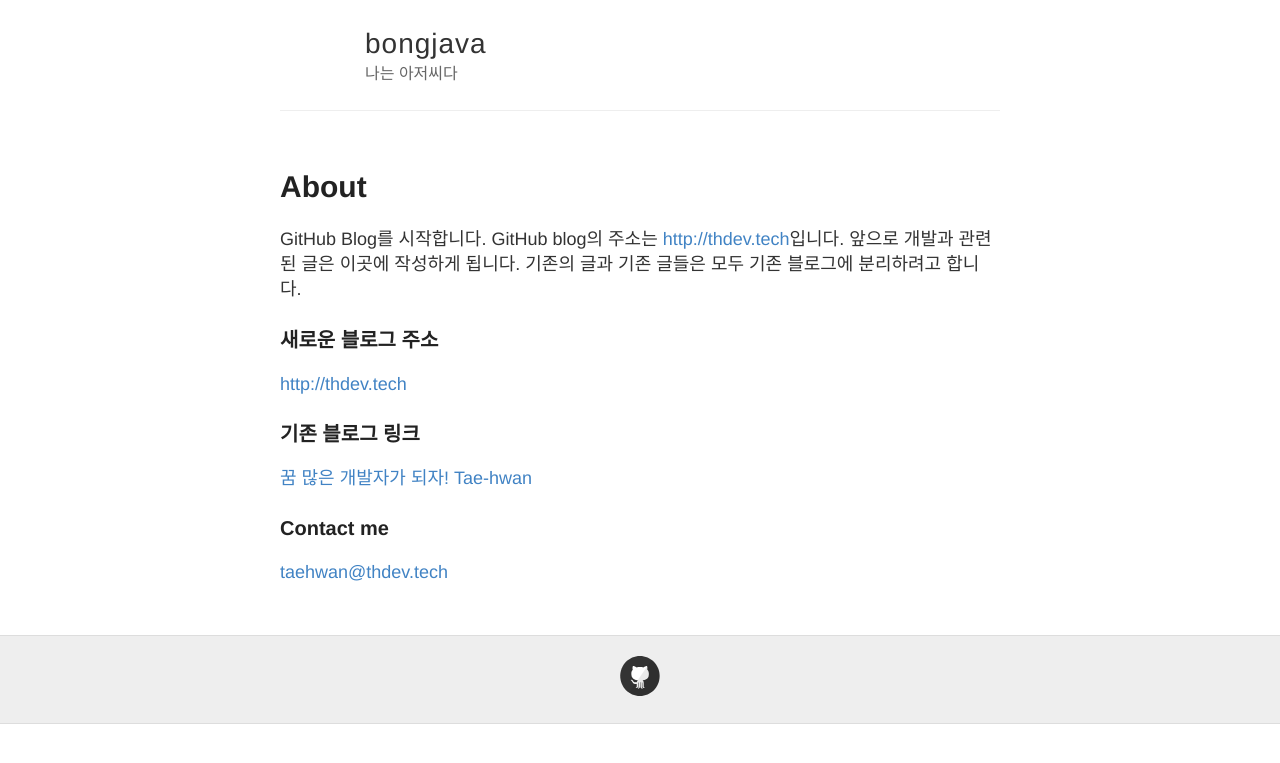
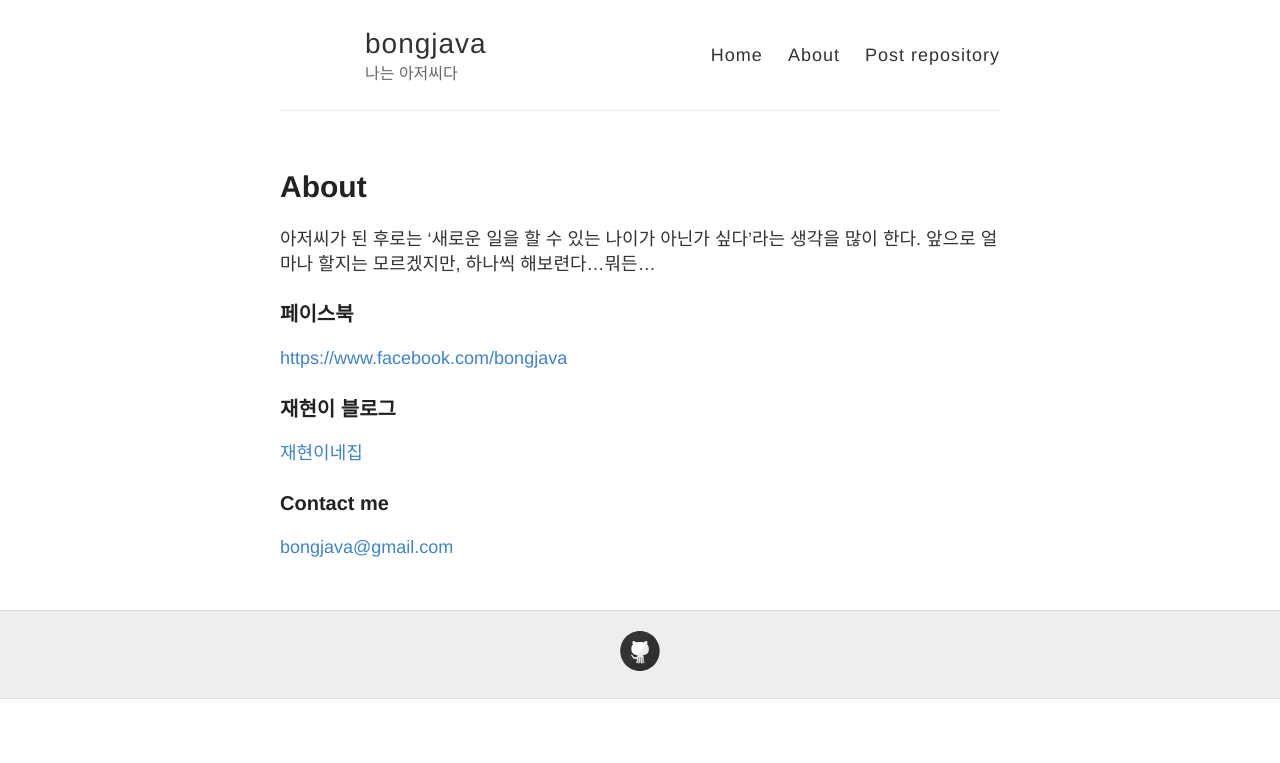
Before and after one commit to bongjava/bongjava.io, a Jekyll site: the page built from about.md, in a window 1280 px wide. Shown: the top 763 px of the page. Built offline with Jekyll 4.4.1, drawn with Linux system fonts in a browser that asks for light colours.

Commit message:
링크추가

```diff
--- a/_layouts/default.html
+++ b/_layouts/default.html
@@ -27,11 +27,11 @@
           </div>
 
           <nav>
-<!--
+
             <a href="{{ site.baseurl }}/">Home</a>
             <a href="{{ site.baseurl }}/about">About</a>
-            <a href="https://github.com/taehwandev/taehwandev.github.io/tree/master/_posts">Post repository</a>
--->
+            <a href="https://github.com/bongjava/bongjava.github.io/tree/master/_posts">Post repository</a>
+
           </nav>
         </header>
       </div>
--- a/about.md
+++ b/about.md
@@ -4,17 +4,15 @@ title: About
 permalink: /about/
 ---
 
-GitHub Blog를 시작합니다. GitHub blog의 주소는 [http://thdev.tech](http://thdev.tech)입니다.
-앞으로 개발과 관련된 글은 이곳에 작성하게 됩니다.
-기존의 글과 기존 글들은 모두 기존 블로그에 분리하려고 합니다.
+아저씨가 된 후로는 '새로운 일을 할 수 있는 나이가 아닌가 싶다'라는 생각을 많이 한다. 앞으로 얼마나 할지는 모르겠지만, 하나씩 해보련다...뭐든...
 
-### 새로운 블로그 주소
-[http://thdev.tech](http://thdev.tech)
+### 페이스북
+[https://www.facebook.com/bongjava](https://www.facebook.com/bongjava)
 
-### 기존 블로그 링크
+### 재현이 블로그
 
-[꿈 많은 개발자가 되자! Tae-hwan](http://thdev.net)
+[재현이네집](http://baby.bongjava.com)
 
 ### Contact me
 
-[taehwan@thdev.tech](mailto:taehwan@thdev.tech)
+[bongjava@gmail.com](mailto:bongjava@gmail.com)
```
